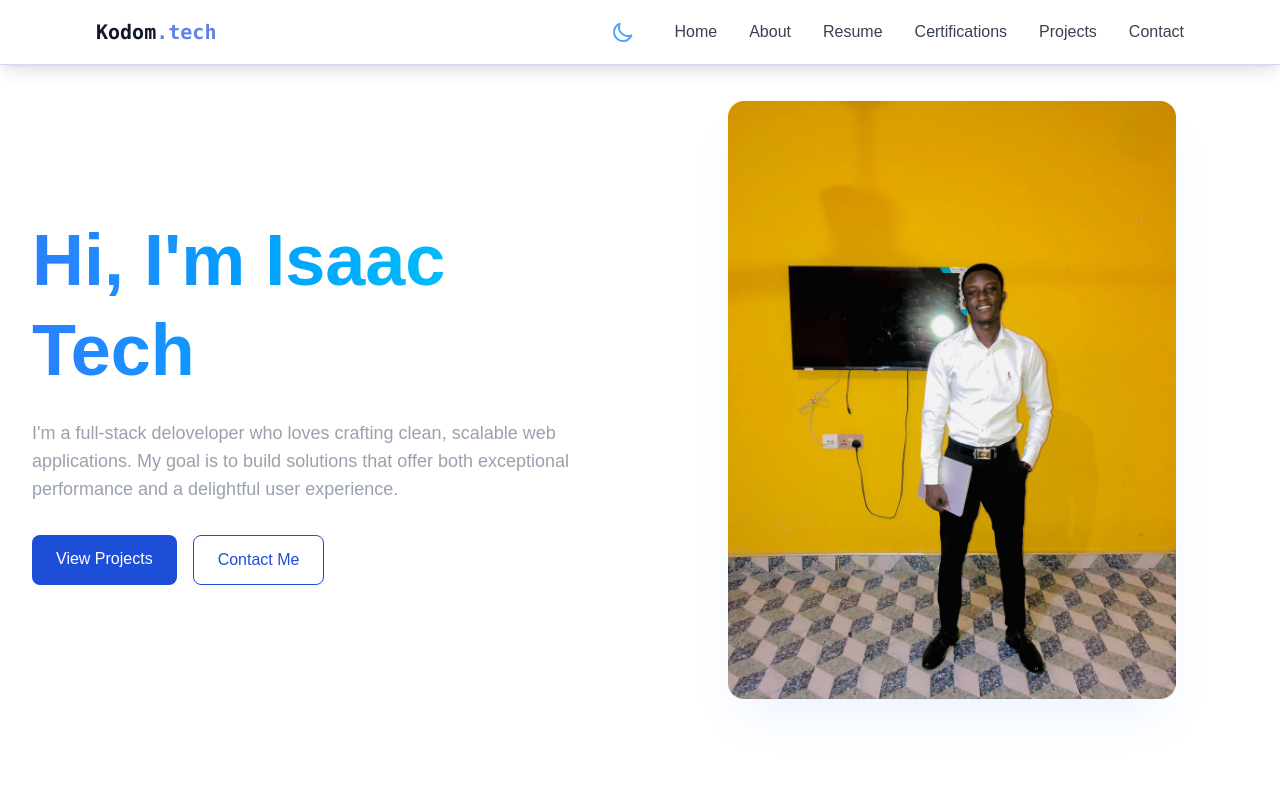
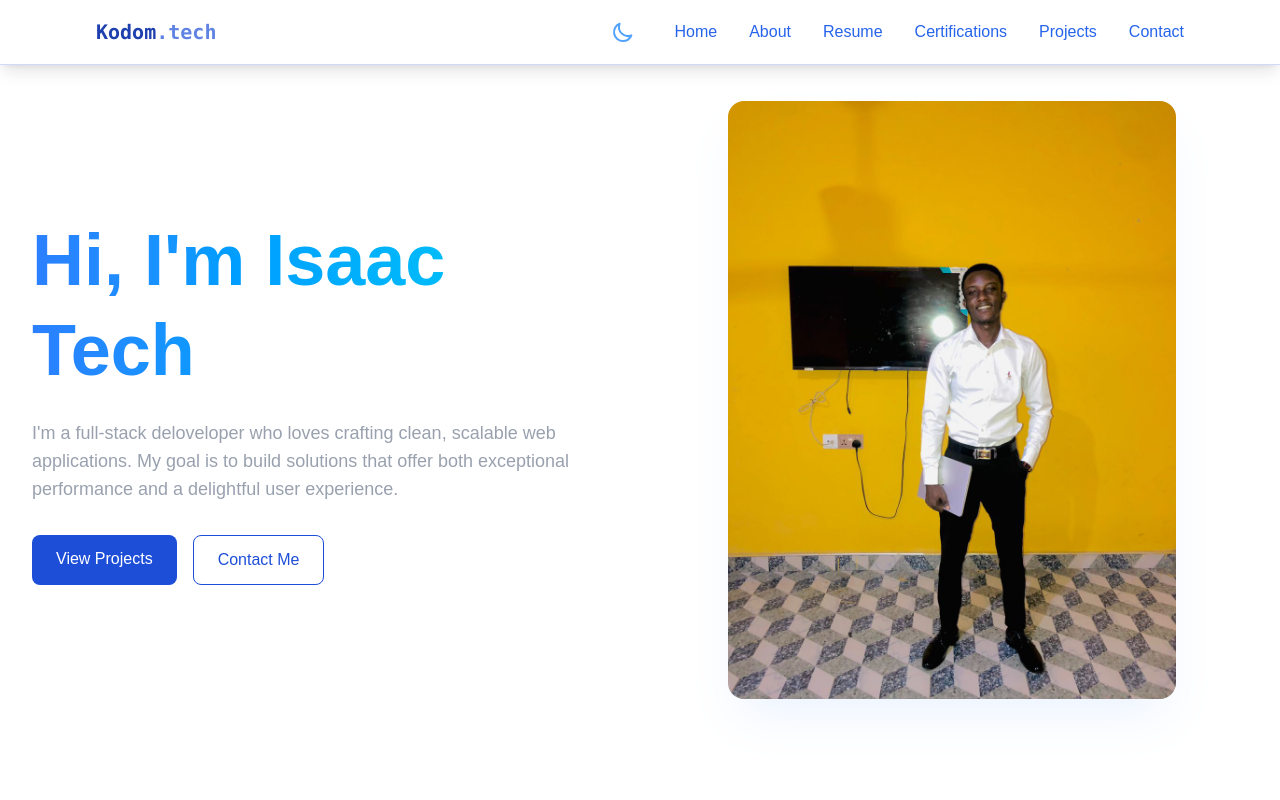
Before and after one commit to Isaac9876/Isaac-portfolio, a React (Vite) app: page / in a window 1280 px wide. Shown: the top 800 px of the page. Built offline with nearby package versions, Linux system fonts and the light colour scheme.

Commit message:
first commit

```diff
--- a/src/index.css
+++ b/src/index.css
@@ -2,8 +2,8 @@
 
 :root {
   --bg-primary: #ffffff;
-  --text-primary: #111827;
-  --text-secondary: #374151;
+  --text-primary: #1e40af;
+  --text-secondary: #2563eb;
   --accent-primary: #1d4ed8;
   --accent-secondary: #0369a1;
   --border-color: rgba(29, 78, 216, 0.2);
```
